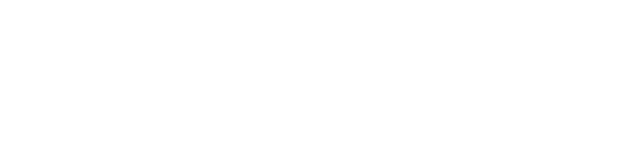
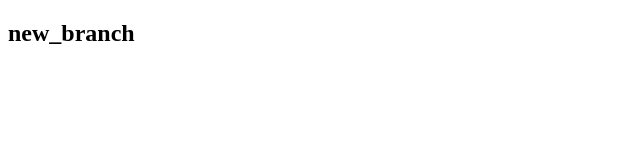
Before and after one commit to tresinisa/mission-ready-git, a plain HTML site: page index.html in a window 1280 px wide. Shown: the whole page, without its empty margins (0-640 px from the left). Drawn offline with Linux system fonts and the light colour scheme.

Commit message:
added h2

```diff
--- a/index.html
+++ b/index.html
@@ -6,6 +6,7 @@
     <title>Git_Practice</title>
 </head>
 <body>
+    <h2>new_branch</h2>
 
 </body>
 </html>
```
